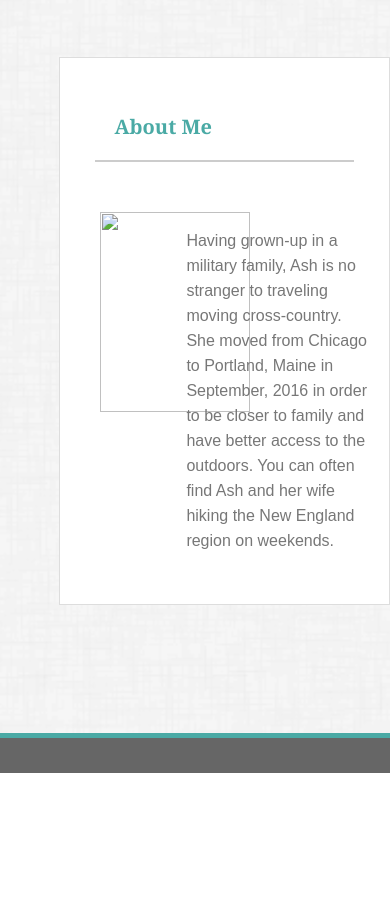
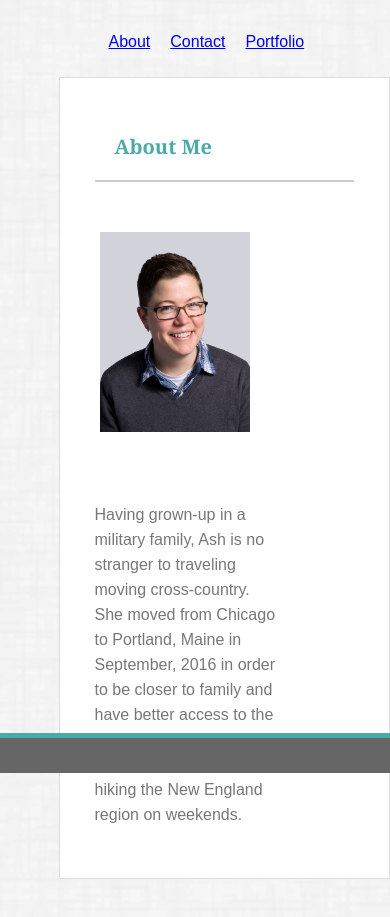
Before and after one commit to ashmohney/Responsive-Portfolio, a plain HTML site: page index.html in a window 390 px wide. Shown: the part 71-988 px from the top of the page. Before the commit the page ends 844 px from the top, so only its background shows below. Drawn offline with Linux system fonts and the light colour scheme; files that its build step writes are made by us from their sources; files whose address does not match are found by name.

Commit message:
Nav bar and media queries added for responsiveness.

```diff
--- a/assets/css/styles.css
+++ b/assets/css/styles.css
@@ -54,6 +54,7 @@ h2 {
 }
 .navbar {
     float: right;
+    margin-left: 50%;
     padding-top: 10px;
 
 }
@@ -61,10 +62,16 @@ h2 {
 .navb {
     float: left;
     margin: 10px;
+    color: #777777;
 
 }
 
-.nav ::after {
+a:visited {
+    color: #777777;
+    text-decoration: none;
+}
+
+.navb ::after {
     content: "";
     display: block;
     clear: both;
@@ -230,3 +237,21 @@ textarea {
 #b5 {
     clear: both;
 }
+
+@media only screen and (max-width: 640px) {
+    .navbar {clear: both;
+            float: left;
+            margin-left: 0%;
+        }
+    #para {clear: both;
+        }
+    }
+
+ @media only screen and (max-width: 768px) {
+    .navbar {clear: both;
+            float: left;
+            margin-left: 0%;
+        }
+    #para {clear: both;
+        }
+    }
--- a/index.html
+++ b/index.html
@@ -6,7 +6,7 @@
     <meta http-equiv="X-UA-Compatible" content="IE=edge">
     <title>About Ash</title>
     <meta name="viewport" content="width=device-width, initial-scale=1">
-    <link rel="stylesheet" type="text/css" media="screen" href="../Basic-Portfolio/assets/css/styles.css" />
+    <link rel="stylesheet" type="text/css" media="screen" href="../Responsive-Portfolio/assets/css/styles.css" />
 
 
 </head>
@@ -20,9 +20,15 @@
             </h1>
 
             <nav class="navbar">
-                <p class="nav">About</p>
+                <!-- <p class="nav">About</p>
                 <p class="nav">Contact</p>
-                <p class="nav">Portfolio</p>
+                <p class="nav">Portfolio</p> -->
+                <ul>
+                    <p class="navb"><a href="index.html">About</a></p>
+                    <p class="navb"><a href="contact.html">Contact</a></p>
+                    <p class="navb"><a href="portfolio.html">Portfolio</a></p>
+
+                </ul>
             </nav>
         </div>
 
@@ -33,7 +39,7 @@
     <div id="about">
         <h2>About Me</h2>
             <div id="ash">
-            <img src="../Basic-Portfolio/assets/images/AshImage.JPG">
+            <img src="../Responsive-Portfolio/assets/images/AshImage.JPG">
             </div>
 
             <div id="para">
```
Also changed, not shown: contact.html (+9 -3 lines), portfolio.html (+11 -10 lines).
